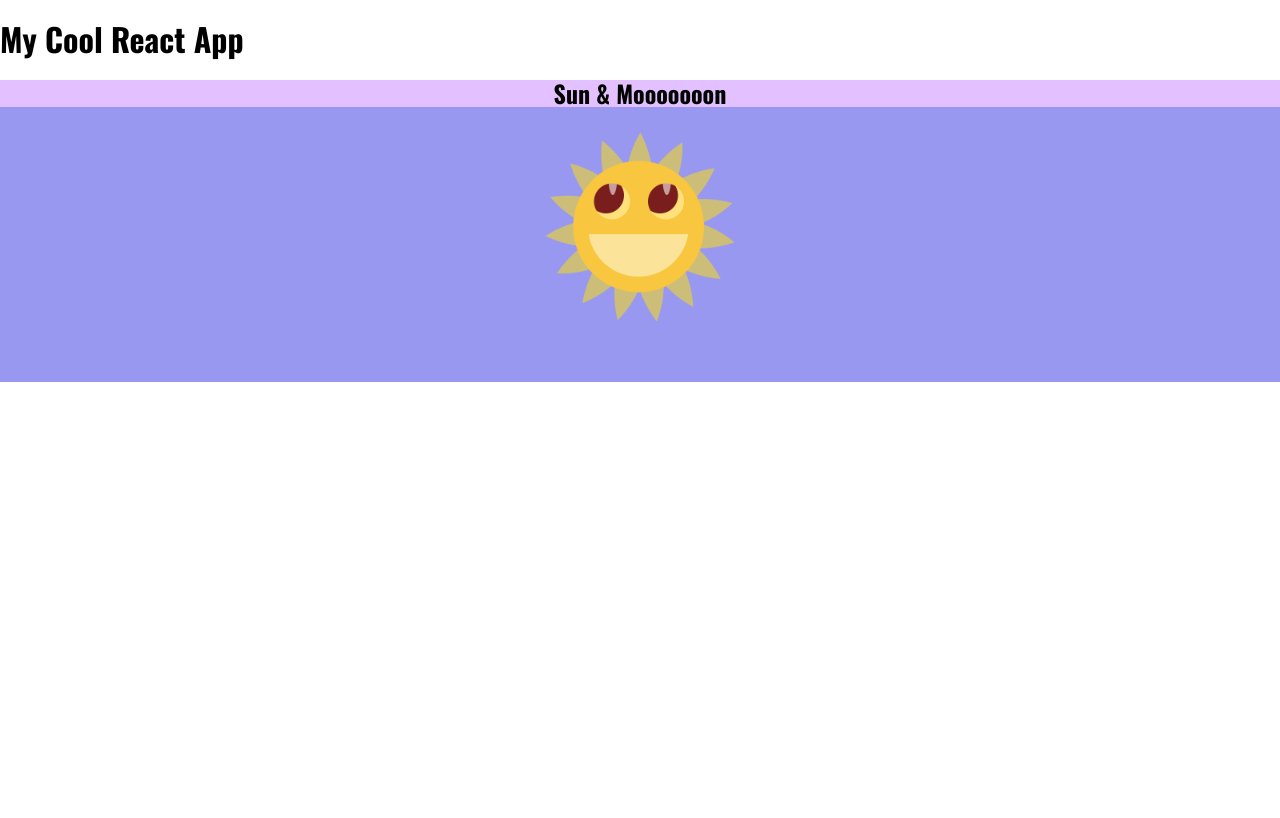
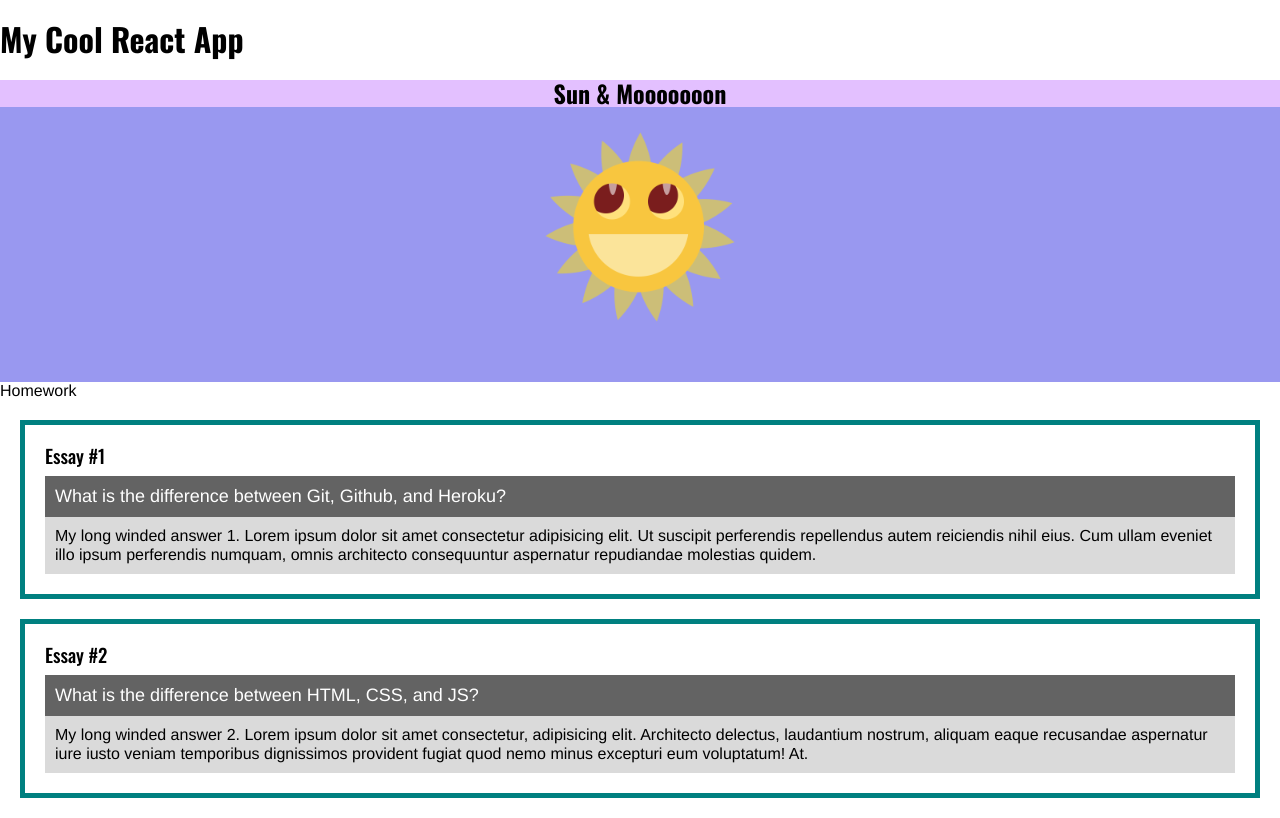
Before and after one commit to rcglamayor/uclax-web1-summer21, a React (Create React App) app: page /homework in a window 1280 px wide. Built offline with nearby package versions, Linux system fonts and the light colour scheme.

Commit message:
added homework

```diff
--- a/src/React/App.jsx
+++ b/src/React/App.jsx
@@ -1,5 +1,6 @@
 import React from 'react';
 import SunAndMoon from './SunAndMoon/SunAndMoon.jsx';
+import Homework from './Homework/Homework.jsx';
 
 const App = () => {
 
@@ -7,6 +8,7 @@ const App = () => {
         <div>
             <h1>My Cool React App</h1>
             <SunAndMoon />
+            <Homework />
         </div>
     );
 }
--- /dev/null
+++ b/src/React/Homework/Essay.jsx
@@ -0,0 +1,35 @@
+import React from 'react';
+import styled from 'styled-components';
+
+const Essay = ({ number, question, children }) => {
+    return (
+        <EssayStyled className='Essay'>
+            <h3>Essay #{ number}</h3>
+            <div className="question">{ question }</div>
+            <div className="answer">{ children }</div>
+        </EssayStyled>
+    );
+}
+
+export default Essay;
+
+const EssayStyled = styled.div`
+    padding: 20px;
+    border: solid 5px teal;
+    margin: 20px;
+
+    h3 { margin: 0px 0px 10px; }
+
+    .question {
+        font-size: 18px;
+        background-color: #636363;
+        padding: 10px;
+        color: #fff;
+    }
+    .answer {
+        font-size: 16px;
+        background-color: #dadada;
+        padding: 10px;
+    }
+
+`;
--- /dev/null
+++ b/src/React/Homework/Homework.jsx
@@ -0,0 +1,30 @@
+import React from 'react';
+import styled from 'styled-components';
+import Essay from './Essay.jsx';
+
+const Homework = () => {
+
+    return (
+        <HomeworkStyled className='Homework'>
+            Homework
+            <Essay
+                number={ 1 }
+                question='What is the difference between Git, Github, and Heroku?'
+            >
+                My long winded answer 1. Lorem ipsum dolor sit amet consectetur adipisicing elit. Ut suscipit perferendis repellendus autem reiciendis nihil eius. Cum ullam eveniet illo ipsum perferendis numquam, omnis architecto consequuntur aspernatur repudiandae molestias quidem.
+            </Essay>
+            <Essay
+                number={ 2 }
+                question='What is the difference between HTML, CSS, and JS?'
+            >
+                My long winded answer 2. Lorem ipsum dolor sit amet consectetur, adipisicing elit. Architecto delectus, laudantium nostrum, aliquam eaque recusandae aspernatur iure iusto veniam temporibus dignissimos provident fugiat quod nemo minus excepturi eum voluptatum! At.
+            </Essay>
+        </HomeworkStyled>
+    );
+}
+
+export default Homework;
+
+const HomeworkStyled = styled.div`
+
+`;
```
